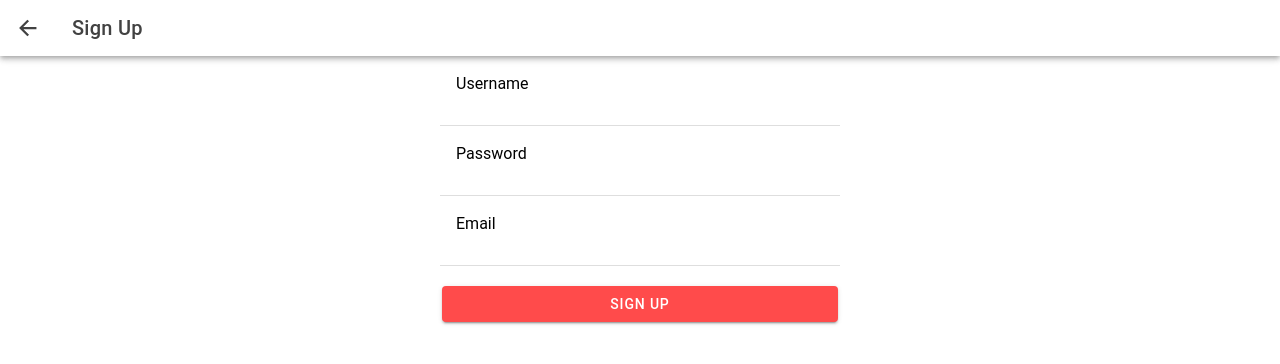
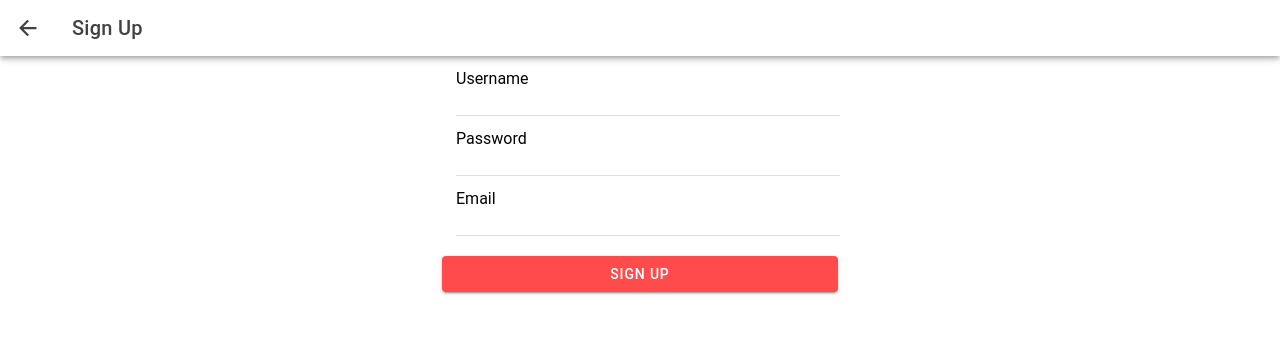
Before and after one commit to CSE437s/semester-project-group-8, a React (Vite) app in the folder LiftingApp/: page /Signup in a window 1280 px wide. Shown: the top 364 px of the page. Built offline with nearby package versions, Linux system fonts and the light colour scheme; no server answers.

Commit message:
Login error should be fixed now

```diff
--- a/LiftingApp/src/components/LoginForm.tsx
+++ b/LiftingApp/src/components/LoginForm.tsx
@@ -1,12 +1,11 @@
-import React, { useState } from 'react';
+import React, { useState, useRef } from 'react';
 import { IonInput, IonButton, IonItem, IonLabel } from '@ionic/react';
 import { useNavigation } from '../hooks/useNavigation';
 import './LoginForm.css';
 import { useHistory } from 'react-router-dom';
 
 function LoginForm() {
-    const [username, setUsername] = useState('');
-    const [password, setPassword] = useState('');
+    const formRef = useRef<HTMLFormElement>(null);
     const navigateTo = useNavigation();
     const history = useHistory();
     const [isError, setIsError] = useState(false);
@@ -17,7 +16,10 @@ function LoginForm() {
     console.log('API URL:', apiUrl);
     const handleSubmit = (e: React.FormEvent<HTMLFormElement>) => {
         e.preventDefault();
-        console.log(username, password);
+        const formData = new FormData(formRef.current);
+        const username = formData.get('username');
+        const password = formData.get('password');
+        console.log('Submitting:', { username, password });
         fetch(`${apiUrl}/login`, {
             method: 'POST',
             headers: {
@@ -39,14 +41,12 @@ function LoginForm() {
     };
 
     return(
-        <form onSubmit={handleSubmit} className='login-form'>
+        <form ref={formRef} onSubmit={handleSubmit} className='login-form'>
             <IonItem className="login-input">
-                <IonLabel position="floating">Username</IonLabel>
-                <IonInput value={username} onIonChange={e => setUsername(e.detail.value!)} required></IonInput>
+                <IonInput name="username" required label="Username"></IonInput>
             </IonItem>
             <IonItem className="login-input">
-                <IonLabel position="floating">Password</IonLabel>
-                <IonInput type="password" value={password} onIonChange={e => setPassword(e.detail.value!)} required></IonInput>
+                <IonInput name="password" type="password" required label="Password"></IonInput>
             </IonItem>
             <IonButton className="login-button" type="submit" expand="block">Login</IonButton>
             <IonButton className="login-sign-up-button" fill="clear" onClick={() => navigateTo('/signup')}>
--- a/LiftingApp/src/components/SignupForm.tsx
+++ b/LiftingApp/src/components/SignupForm.tsx
@@ -57,16 +57,13 @@ function SignupForm() {
     return(
         <form onSubmit={handleSignup} className='signup-form'>
             <IonItem className="signup-input">
-                <IonLabel position="floating">Username</IonLabel>
-                <IonInput value={username} onIonChange={e=>setUsername(e.detail.value!)} required></IonInput>
+                <IonInput value={username} onIonChange={e=>setUsername(e.detail.value!)} required label="Username"></IonInput>
             </IonItem>
             <IonItem className="signup-input">
-                <IonLabel position="floating">Password</IonLabel>
-                <IonInput value={password} type="password" onIonChange={e=>setPassword(e.detail.value!)} required></IonInput>
+                <IonInput value={password} type="password" onIonChange={e=>setPassword(e.detail.value!)} required label="Password"></IonInput>
             </IonItem>
             <IonItem className="signup-input">
-                <IonLabel position="floating">Email</IonLabel>
-                <IonInput value={email} onIonChange={e=>setEmail(e.detail.value!)}></IonInput>
+                <IonInput value={email} onIonChange={e=>setEmail(e.detail.value!)} label="Email"></IonInput>
             </IonItem>
             <IonButton type="submit" expand="block">Sign Up</IonButton>
             {signupStatus && (
```
Also changed, not shown: 1 other file (tests, documents, lock files or other folders).
